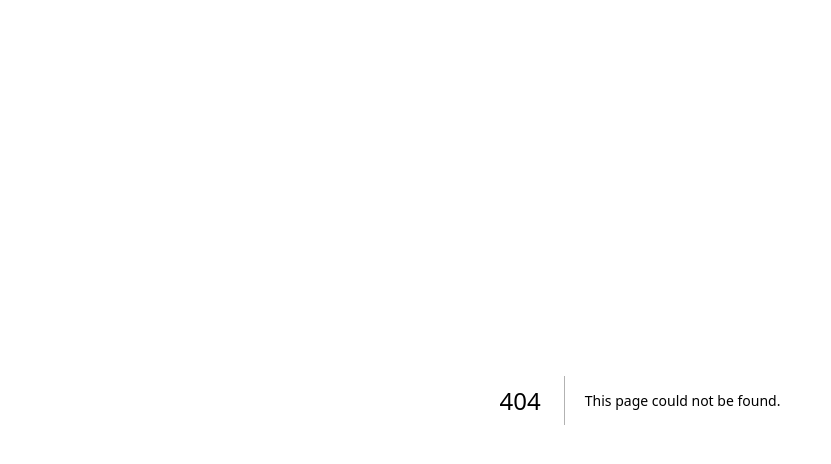
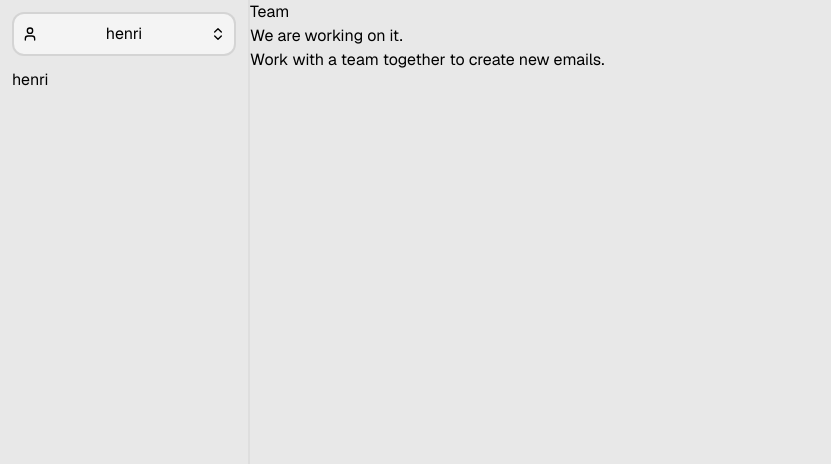
Before and after one commit to selfmail/selfmail, a Next.js app in the folder apps/dashboard/: page /team in a window 1280 px wide. Before the commit this address had no page. Shown: the top 464 px of the page, without its empty margins (0-831 px from the left). Built offline with nearby package versions, Linux system fonts and the light colour scheme.

Commit message:
added new pages for the dashboard

```diff
--- /dev/null
+++ b/apps/dashboard/src/app/(dashboard)/analytics/page.tsx
@@ -0,0 +1,8 @@
+export default function Analytics() {
+    return (
+        <main className="min-h-screen bg-[#e8e8e8]">
+            <h1>Analytics</h1>
+            <p>We are working on it.</p>
+        </main>
+    )
+}
--- a/apps/dashboard/src/app/(dashboard)/page.tsx
+++ b/apps/dashboard/src/app/(dashboard)/page.tsx
@@ -1,8 +1,11 @@
-
-export default function HomePage() {
+/**
+ * The inbox page, here are all of your mails.
+ * @returns JSX.Element
+ */
+export default function Inbox(): JSX.Element {
   return (
     <main className="min-h-screen bg-[#e8e8e8]">
-      This is the dashboard page
+
     </main>
   );
 }
--- /dev/null
+++ b/apps/dashboard/src/app/(dashboard)/send/page.tsx
@@ -0,0 +1,8 @@
+export default function Send() {
+    return (
+        <main className="min-h-screen bg-[#e8e8e8]">
+            <h1>Send new emails</h1>
+            <p>We are working on it.</p>
+        </main>
+    )
+}
--- /dev/null
+++ b/apps/dashboard/src/app/(dashboard)/team/page.tsx
@@ -0,0 +1,9 @@
+export default function Team() {
+    return (
+        <main className="min-h-screen bg-[#e8e8e8]">
+            <h1>Team</h1>
+            <p>We are working on it.</p>
+            <p>Work with a team together to create new emails.</p>
+        </main>
+    )
+}
```
